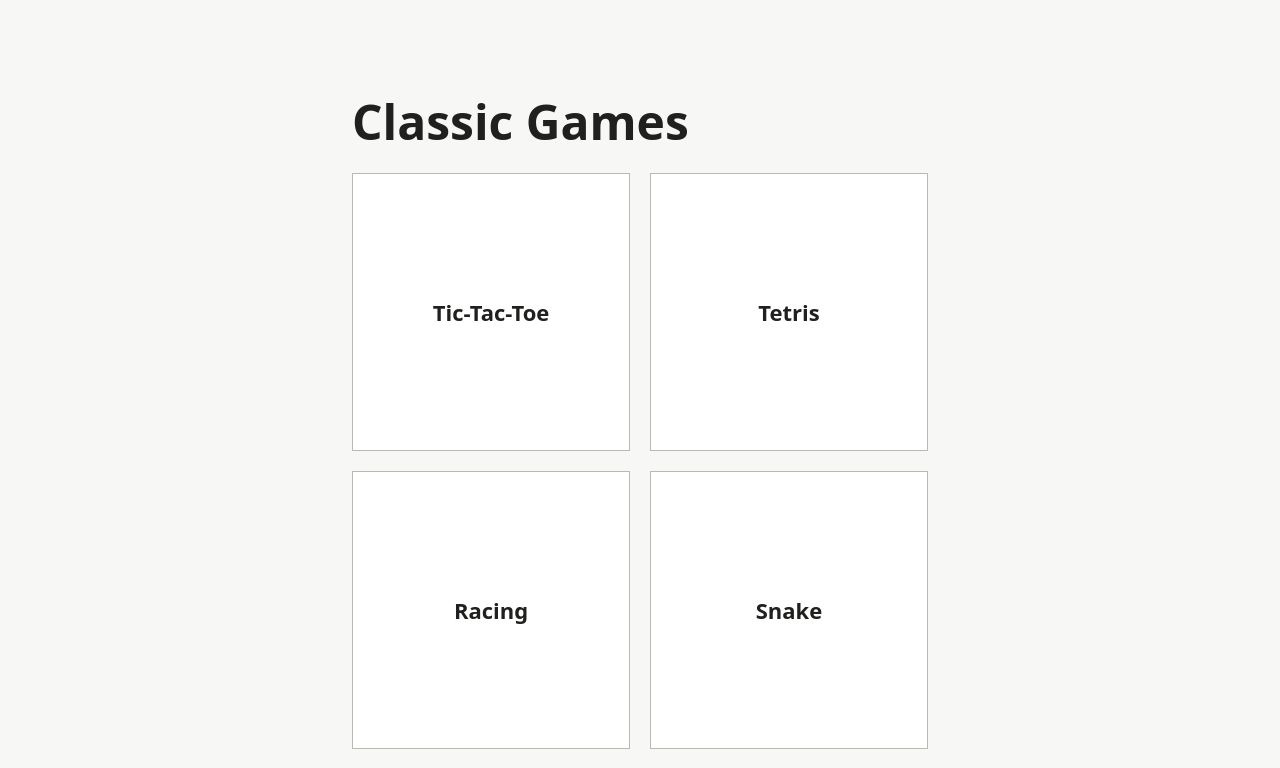
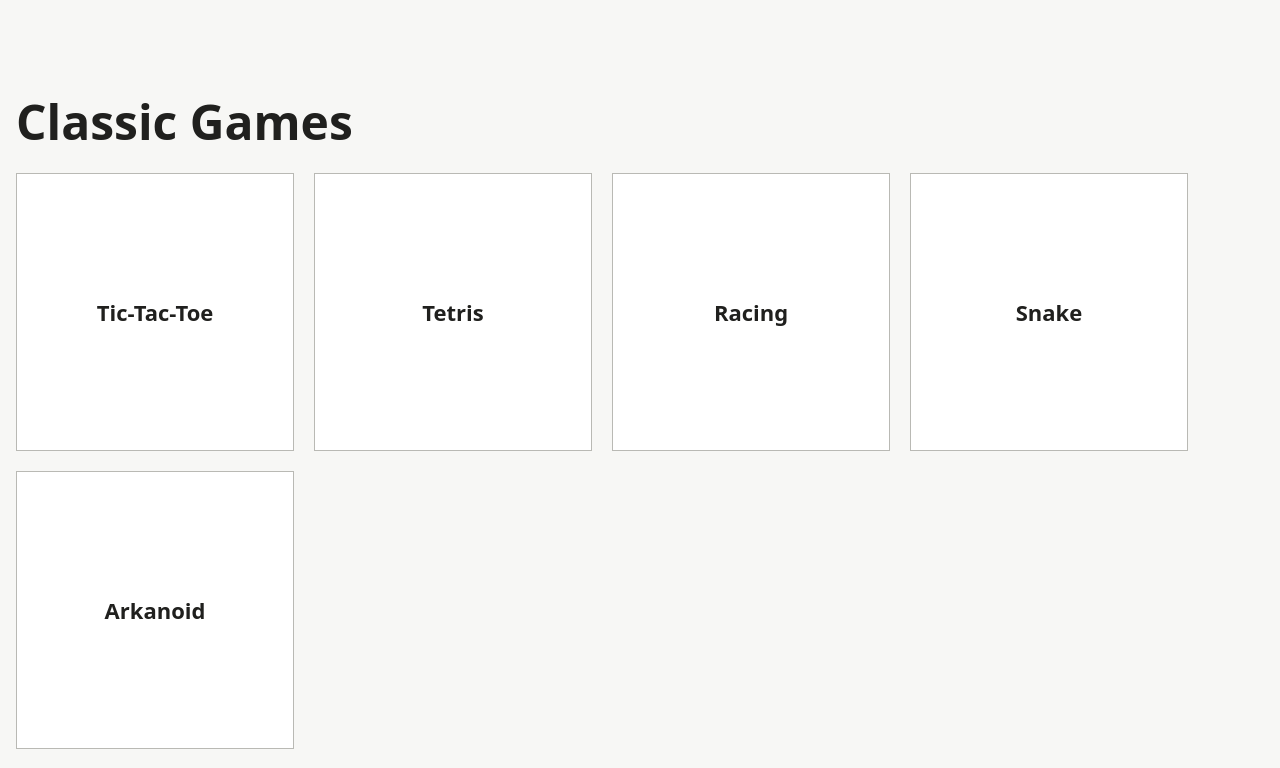
Before and after one commit to santijaga/classic-games, an Angular app: page / in a window 1280 px wide. Shown: the top 768 px of the page. Built offline with nearby package versions, Linux system fonts and the light colour scheme.

Commit message:
Let dashboard cards wrap across the screen

```diff
--- a/src/app/dashboard/dashboard.css
+++ b/src/app/dashboard/dashboard.css
@@ -1,5 +1,5 @@
 .dashboard {
-  width: min(100% - 2rem, 36rem);
+  width: calc(100% - 2rem);
   margin: clamp(2.5rem, 8vw, 6rem) auto;
 }
 
@@ -10,9 +10,10 @@ h1 {
 }
 
 nav {
+  --card-gap: clamp(0.75rem, 3vw, 1.25rem);
   display: grid;
-  grid-template-columns: repeat(2, minmax(0, 1fr));
-  gap: clamp(0.75rem, 3vw, 1.25rem);
+  grid-template-columns: repeat(auto-fill, calc((min(100%, 36rem) - var(--card-gap)) / 2));
+  gap: var(--card-gap);
 }
 
 a {
```
